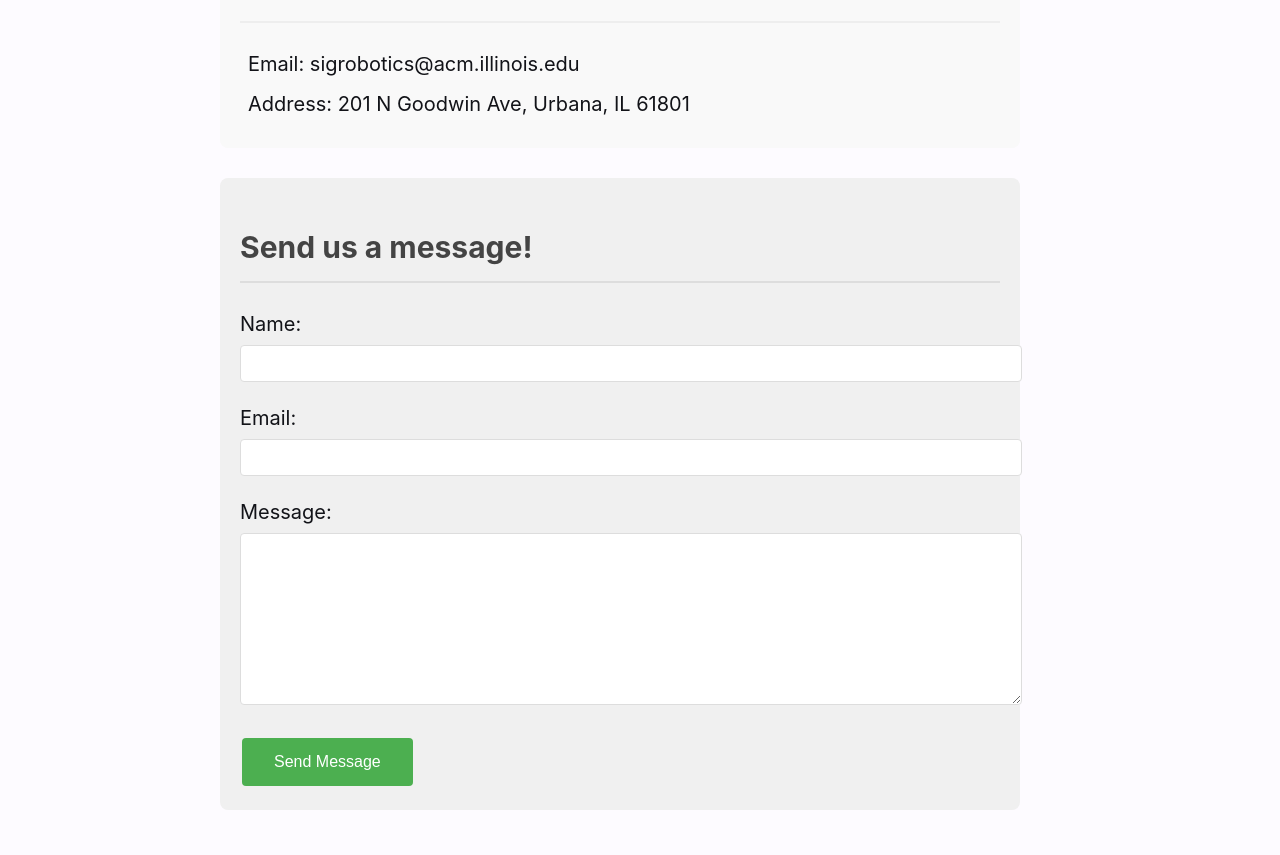
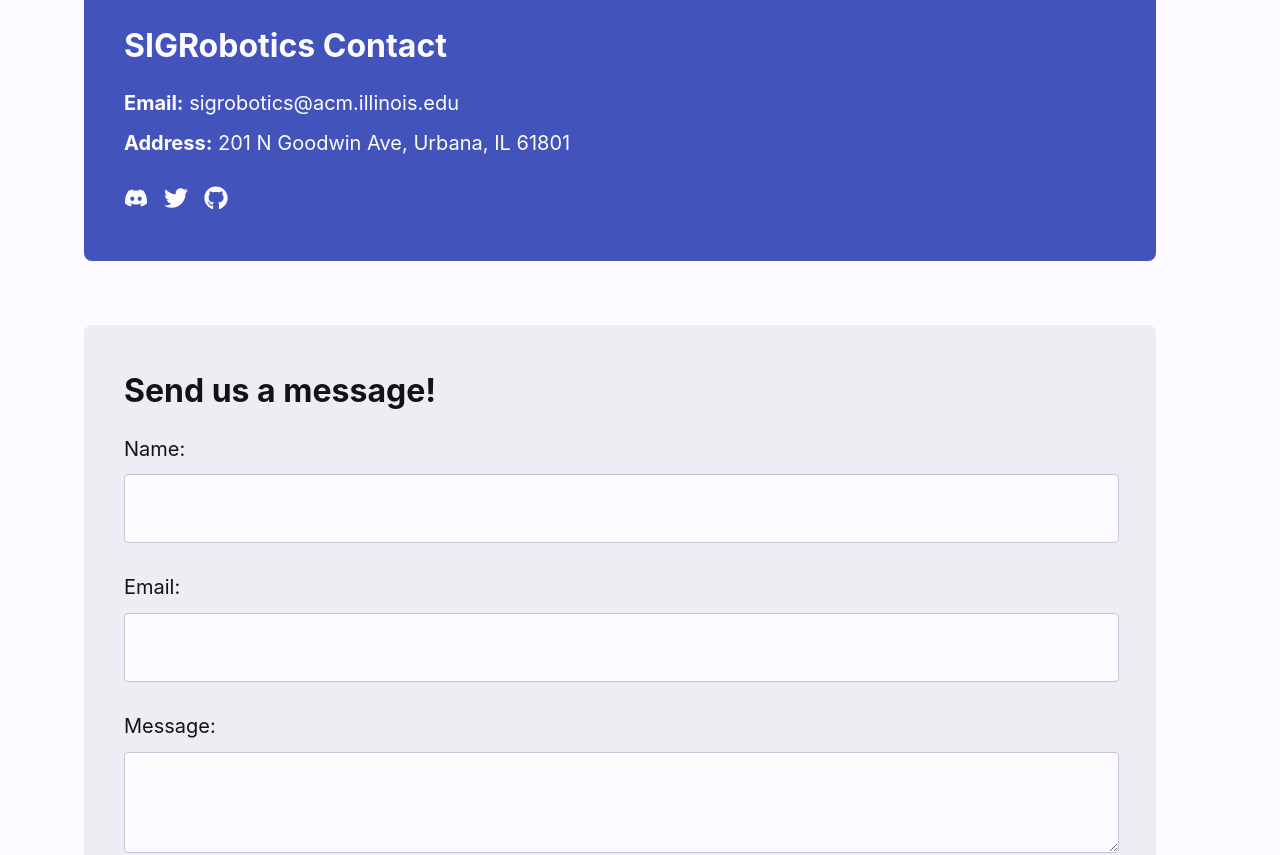
Before and after one commit to acm-uiuc/sigrobotics-web, a React (Create React App) app: page /contact in a window 1280 px wide. Shown: the part 365-1220 px from the top of the page. Built offline with nearby package versions, Linux system fonts and the light colour scheme.

Commit message:
fixed contact

```diff
--- a/package.json
+++ b/package.json
@@ -13,6 +13,7 @@
     "@types/react-router-dom": "^5.3.3",
     "react": "^18.3.1",
     "react-dom": "^18.3.1",
+    "react-icons": "^5.4.0",
     "react-router-dom": "^6.27.0",
     "react-scripts": "^5.0.1",
     "typescript": "^4.9.5",
--- a/src/pages/About.tsx
+++ b/src/pages/About.tsx
@@ -11,9 +11,8 @@ const About: React.FC = () => {
       <h1 className="heading-title">About</h1>
       <section>
         <h2 className="heading-subtitle-bold">Welcome to SIGRobotics!</h2>
-        <p>We are an ACM@UIUC Special Interest Group for robotics dedicated to fostering an environment where students can learn, experiment, and build all kinds of robots.</p>
-
-        <p>We welcome students from all backgrounds and skill levels. Whether you're a seasoned programmer or just curious about robotics, there's a place for you in our club!</p>
+        <p>We are an ACM@UIUC Special Interest Group for robotics dedicated to fostering an environment where students can learn, experiment, and build all kinds of robots.
+          We welcome students from all backgrounds and skill levels. Whether you're a seasoned programmer or just curious about robotics, there's a place for you in our club!</p>
         <button className="button-primary">Join Our Discord</button>
       </section>
       <br></br>
--- a/src/pages/Contact.tsx
+++ b/src/pages/Contact.tsx
@@ -1,5 +1,6 @@
 import React, { useState } from 'react';
 import '../styles/Contact.css';
+import { FaDiscord, FaTwitter, FaGithub } from 'react-icons/fa';
 
 const Contact: React.FC = () => {
   const [name, setName] = useState('');
@@ -18,18 +19,45 @@ const Contact: React.FC = () => {
   };
 
   return (
-    <div className="contact">
-      <h1>Contact Us</h1>
-      <p className="contact-intro">Have questions or want to get involved? Reach out to us!</p>
+    <div className="layout-xl">
+      <h1 className="heading-title">Contact Us</h1>
+      <p>Have questions or want to get involved? Reach out to us!</p>
+      <br></br>
+      <div className="layout-box">
+        <h2 className="heading-subtitle-bold">SIGRobotics Contact</h2>
+        <p><b>Email:</b> sigrobotics@acm.illinois.edu</p>
+        <p><b>Address:</b> 201 N Goodwin Ave, Urbana, IL 61801</p>
 
-      <div className="contact-info">
-        <h2>Club Information</h2>
-        <p>Email: sigrobotics@acm.illinois.edu</p>
-        <p>Address: 201 N Goodwin Ave, Urbana, IL 61801</p>
+        <div className="social-links">
+        <a
+          href="https://discord.gg/xBNhspqwSc"
+          target="_blank"
+          rel="noopener noreferrer"
+          aria-label="Discord"
+        >
+          <FaDiscord />
+        </a>
+        <a
+          href="https://x.com/sigrobotics"
+          target="_blank"
+          rel="noopener noreferrer"
+          aria-label="Twitter"
+        >
+          <FaTwitter />
+        </a>
+        <a
+          href="https://github.com/SIGRobotics-UIUC"
+          target="_blank"
+          rel="noopener noreferrer"
+          aria-label="GitHub"
+        >
+          <FaGithub />
+        </a>
+      </div>
       </div>
 
       <form className="contact-form" onSubmit={handleSubmit}>
-        <h2>Send us a message!</h2>
+        <h2 className="heading-subtitle-bold">Send us a message!</h2>
         <div className="form-group">
           <label htmlFor="name">Name:</label>
           <input
@@ -59,7 +87,7 @@ const Contact: React.FC = () => {
             required
           ></textarea>
         </div>
-        <button type="submit" className="submit-button">Send Message</button>
+        <button type="submit" className="button-primary">Send Message</button>
       </form>
     </div>
   );
--- a/src/styles/Contact.css
+++ b/src/styles/Contact.css
@@ -1,75 +1,23 @@
-.contact {
-    max-width: 800px;
-    margin: 0 auto;
-    padding: 20px;
-  }
+.contact-form {
+  background-color: var(--primary-dim-color);
+  border-radius: 8px;
+  color: var(--primary-black-color);
+  padding: 2rem 2rem;
+  margin-bottom: 4rem;
+}
 
-  .contact h1 {
-    color: #333;
-    text-align: center;
-  }
+.social-links {
+  margin: 0.5rem;
+  margin-top: 1.5rem;
+}
 
-  .contact-intro {
-    text-align: center;
-    margin-bottom: 30px;
-  }
+.social-links a {
+  margin-right: 1rem;
+  font-size: 1.5rem;
+  color: var(--primary-white-color);
+  transition: color 0.2s ease;
+}
 
-  .contact-info {
-    background-color: #f9f9f9;
-    padding: 20px;
-    border-radius: 8px;
-    margin-bottom: 30px;
-  }
-
-  .contact-info h2 {
-    color: #444;
-    border-bottom: 2px solid #eee;
-    padding-bottom: 10px;
-  }
-
-  .contact-form {
-    background-color: #f0f0f0;
-    padding: 20px;
-    border-radius: 8px;
-  }
-
-  .contact-form h2 {
-    color: #444;
-    border-bottom: 2px solid #ddd;
-    padding-bottom: 10px;
-  }
-
-  .form-group {
-    margin-bottom: 20px;
-  }
-
-  .form-group label {
-    display: block;
-    margin-bottom: 5px;
-  }
-
-  .form-group input,
-  .form-group textarea {
-    width: 100%;
-    padding: 10px;
-    border: 1px solid #ddd;
-    border-radius: 4px;
-  }
-
-  .form-group textarea {
-    height: 150px;
-  }
-
-  .submit-button {
-    background-color: #4CAF50;
-    border: none;
-    color: white;
-    padding: 15px 32px;
-    text-align: center;
-    text-decoration: none;
-    display: inline-block;
-    font-size: 16px;
-    margin: 4px 2px;
-    cursor: pointer;
-    border-radius: 4px;
-  }
+.social-links a:hover {
+  color: var(--secondary-theme-color);
+}
--- a/src/styles/buttons.css
+++ b/src/styles/buttons.css
@@ -16,7 +16,10 @@
     text-align: center;
     text-decoration: none;
     display: inline-block;
-    font-size: 16px;
+    font-family: -apple-system, BlinkMacSystemFont, 'Segoe UI', Roboto, Oxygen,
+    Ubuntu, Cantarell, 'Open Sans', 'Helvetica Neue', sans-serif;
+    font-size: 1.1rem;
+    font-weight: 500;
     margin: 2rem 0.5rem;
 }
 
@@ -35,7 +38,10 @@
     text-align: center;
     text-decoration: none;
     display: inline-block;
-    font-size: 16px;
+    font-family: -apple-system, BlinkMacSystemFont, 'Segoe UI', Roboto, Oxygen,
+    Ubuntu, Cantarell, 'Open Sans', 'Helvetica Neue', sans-serif;
+    font-size: 1.1rem;
+    font-weight: 500;
     margin: 4px 2px;
 }
 
@@ -47,7 +53,10 @@
     text-align: center;
     text-decoration: none;
     display: inline-block;
-    font-size: 16px;
+    font-family: -apple-system, BlinkMacSystemFont, 'Segoe UI', Roboto, Oxygen,
+    Ubuntu, Cantarell, 'Open Sans', 'Helvetica Neue', sans-serif;
+    font-size: 1.1rem;
+    font-weight: 500;
     margin: 2rem 0.5rem;
 }
 
--- a/src/styles/forms.css
+++ b/src/styles/forms.css
@@ -4,16 +4,23 @@
 
 .form-group label {
     display: block;
-    margin-bottom: 5px;
+    margin: 0.5rem;
+    margin-bottom: 0.1rem;
 }
 
-.form-group input {
-    /* styles */
+.form-group input,
+.form-group textarea {
+    width: 95%;
+    padding: 1.1rem;
+    border: 1px solid var(--secondary-theme-color-dark);
+    border-radius: 4px;
+    margin: 0.5rem;
+    resize: vertical;
+    font-family: -apple-system, BlinkMacSystemFont, 'Segoe UI', Roboto, Oxygen,
+    Ubuntu, Cantarell, 'Open Sans', 'Helvetica Neue', sans-serif;
+    background-color: var(--primary-white-color);
+    font-size: 1.25rem;
+    line-height: 1.6;
+    -webkit-font-smoothing: antialiased;
+    -moz-osx-font-smoothing: grayscale;
 }
-
-.form-group textarea {
-    width: 100%;
-    padding: 10px;
-    border: 1px solid #ddd;
-    border-radius: 4px;
-}
--- a/src/styles/layouts.css
+++ b/src/styles/layouts.css
@@ -41,3 +41,11 @@
     border-radius: 1rem;
     overflow: hidden;
 }
+
+.layout-box {
+    background-color: var(--primary-theme-color);
+    color: var(--primary-white-color);
+    padding: 2rem 2rem;
+    border-radius: 8px;
+    margin-bottom: 4rem;
+}
```
Also changed, not shown: 1 other file (tests, documents, lock files or other folders).
